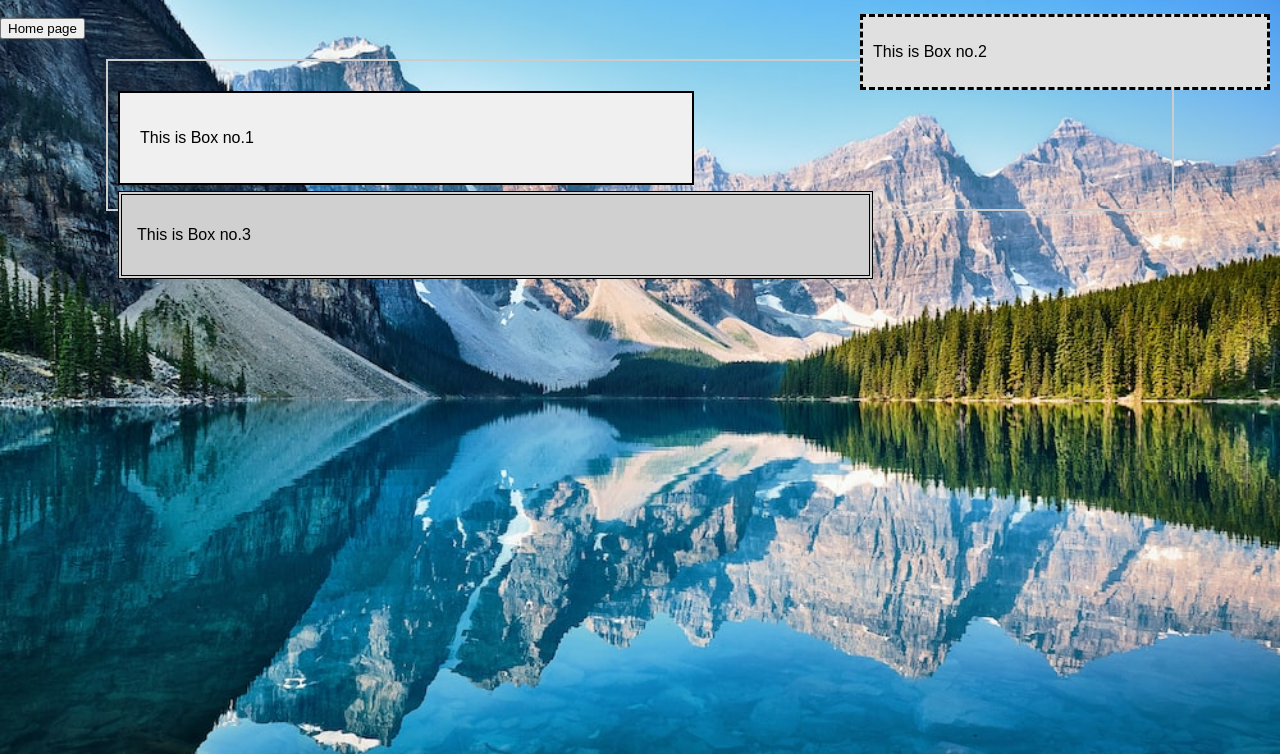
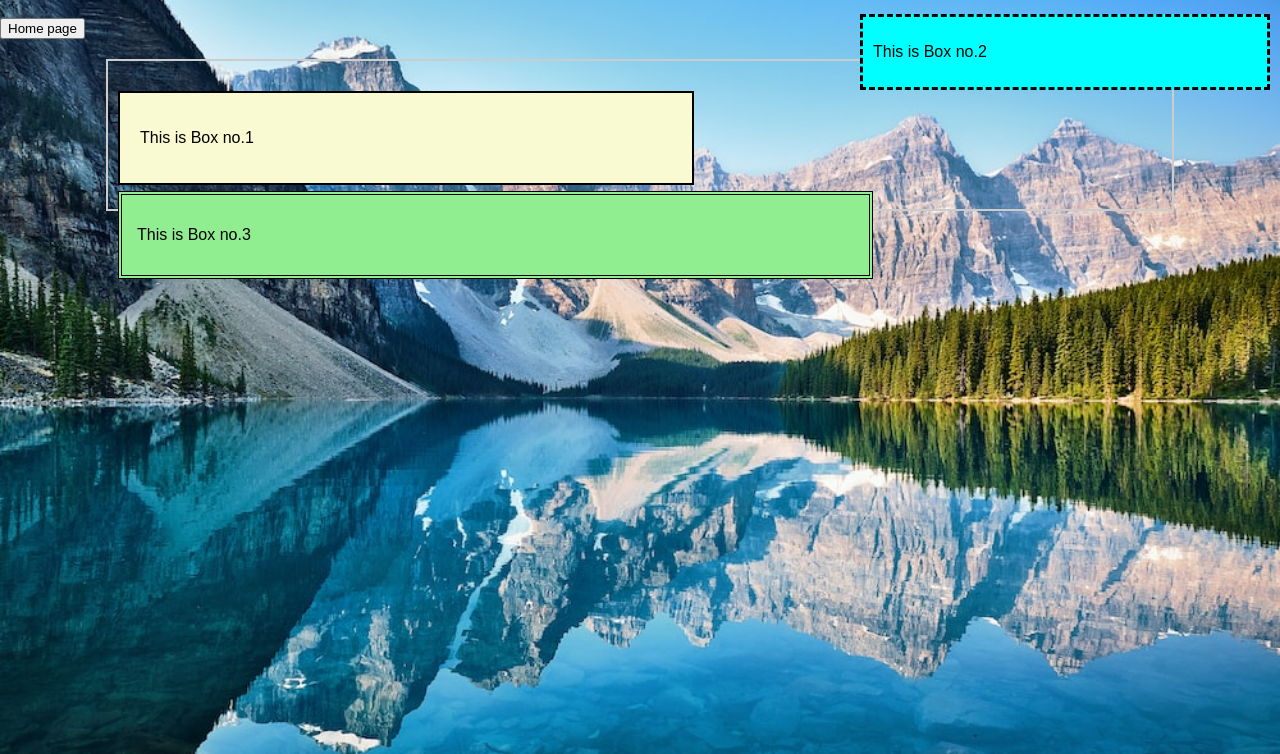
Before and after one commit to bkadel1/cs230, a plain HTML site: page page6.html in a window 1280 px wide. Shown: the part 46-800 px from the top of the page. Drawn offline with Linux system fonts and the light colour scheme.

Commit message:
added box colors

```diff
--- a/style6.css
+++ b/style6.css
@@ -30,7 +30,7 @@
             position: absolute;
             top: 20px;
             left: 0;
-            background-color: #f0f0f0;
+            background-color:lightgoldenrodyellow;
         }
 
         .No2 {
@@ -42,7 +42,7 @@
             position: fixed;
             top: 50px;
             right: 0;
-            background-color: #e0e0e0;
+            background-color: cyan;
         }
 
         .No3 {
@@ -54,5 +54,5 @@
             position: relative;
             top: 100px;
             right: 20px;
-            background-color: #d0d0d0;
+            background-color: lightgreen;
         }
```
